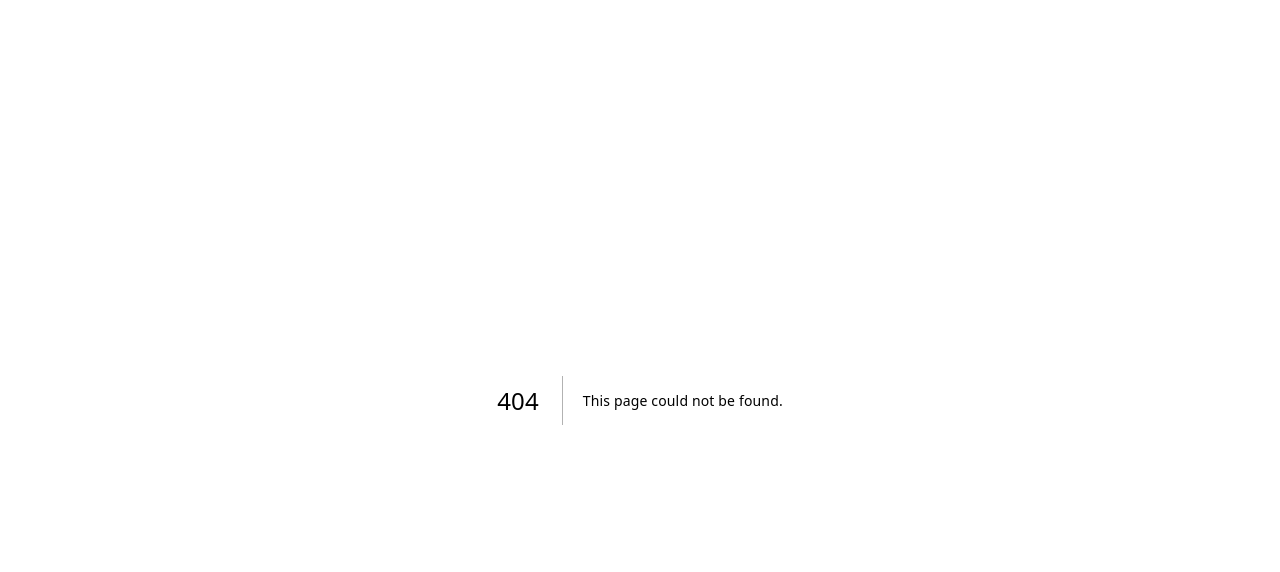
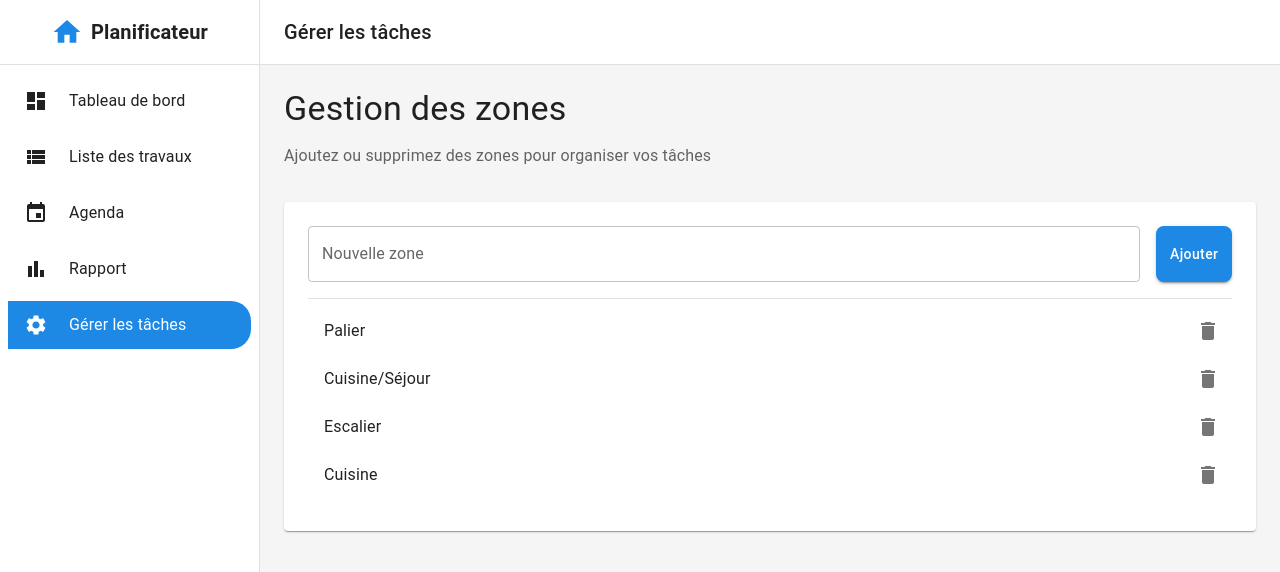
Before and after one commit to yoyoboul/plannificateur_V2, a Next.js app: page /gestion in a window 1280 px wide. Before the commit this address had no page. Shown: the top 572 px of the page. Built offline with nearby package versions, Linux system fonts and the light colour scheme; no server answers; the database is empty.

Commit message:
Add zone management page

```diff
--- /dev/null
+++ b/pages/gestion.js
@@ -0,0 +1,121 @@
+import { useState, useEffect } from 'react';
+import {
+  Typography,
+  Box,
+  TextField,
+  Button,
+  List,
+  ListItem,
+  ListItemText,
+  IconButton,
+  Divider,
+  Paper,
+} from '@mui/material';
+import { Delete as DeleteIcon } from '@mui/icons-material';
+import Layout from '../components/Layout';
+
+export default function GestionPage() {
+  const [zones, setZones] = useState([]);
+  const [newZone, setNewZone] = useState('');
+  const [loading, setLoading] = useState(true);
+
+  useEffect(() => {
+    const fetchZones = async () => {
+      try {
+        const res = await fetch('/api/zones');
+        const data = await res.json();
+        setZones(data);
+      } catch (error) {
+        console.error('Erreur lors du chargement des zones:', error);
+      } finally {
+        setLoading(false);
+      }
+    };
+
+    fetchZones();
+  }, []);
+
+  const handleAddZone = async () => {
+    if (!newZone.trim()) return;
+
+    try {
+      const res = await fetch('/api/zones', {
+        method: 'POST',
+        headers: { 'Content-Type': 'application/json' },
+        body: JSON.stringify({ name: newZone.trim() }),
+      });
+
+      if (res.ok) {
+        setZones([...zones, newZone.trim()]);
+        setNewZone('');
+      } else {
+        console.error('Erreur lors de l\'ajout de la zone:', await res.text());
+      }
+    } catch (error) {
+      console.error('Erreur lors de l\'ajout de la zone:', error);
+    }
+  };
+
+  const handleDeleteZone = async (zone) => {
+    try {
+      const res = await fetch(`/api/zones/${encodeURIComponent(zone)}`, {
+        method: 'DELETE',
+      });
+
+      if (res.ok) {
+        setZones(zones.filter((z) => z !== zone));
+      } else {
+        console.error('Erreur lors de la suppression de la zone:', await res.text());
+      }
+    } catch (error) {
+      console.error('Erreur lors de la suppression de la zone:', error);
+    }
+  };
+
+  return (
+    <Layout>
+      <Box sx={{ mb: 4 }}>
+        <Typography variant="h4" component="h1" gutterBottom>
+          Gestion des zones
+        </Typography>
+        <Typography variant="subtitle1" color="text.secondary" gutterBottom>
+          Ajoutez ou supprimez des zones pour organiser vos tâches
+        </Typography>
+      </Box>
+
+      <Paper sx={{ p: 3, mb: 4 }}>
+        <Box sx={{ display: 'flex', gap: 2, mb: 2 }}>
+          <TextField
+            label="Nouvelle zone"
+            value={newZone}
+            onChange={(e) => setNewZone(e.target.value)}
+            fullWidth
+          />
+          <Button variant="contained" color="primary" onClick={handleAddZone}>
+            Ajouter
+          </Button>
+        </Box>
+        <Divider />
+        <List>
+          {zones.map((zone) => (
+            <ListItem
+              key={zone}
+              secondaryAction={
+                <IconButton edge="end" aria-label="delete" onClick={() => handleDeleteZone(zone)}>
+                  <DeleteIcon />
+                </IconButton>
+              }
+            >
+              <ListItemText primary={zone} />
+            </ListItem>
+          ))}
+          {zones.length === 0 && !loading && (
+            <ListItem>
+              <ListItemText primary="Aucune zone définie" />
+            </ListItem>
+          )}
+        </List>
+      </Paper>
+    </Layout>
+  );
+}
```
